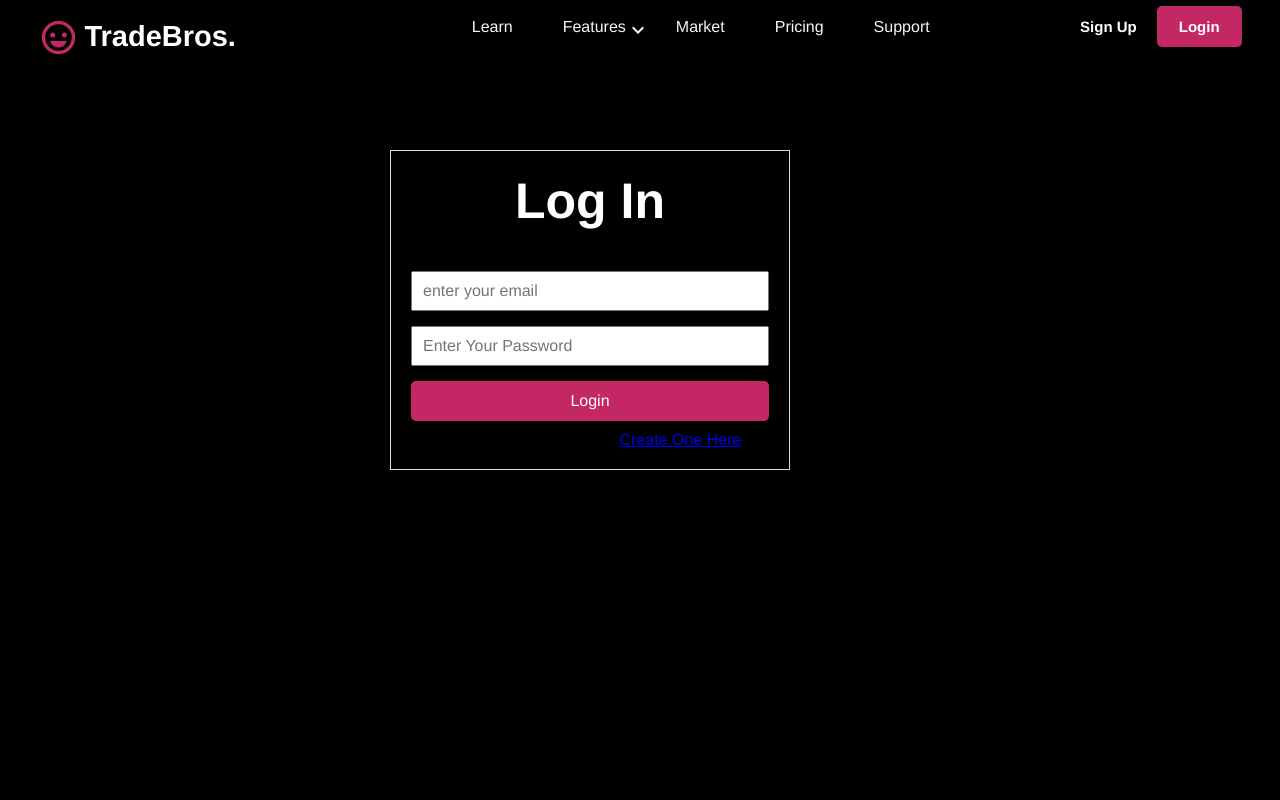
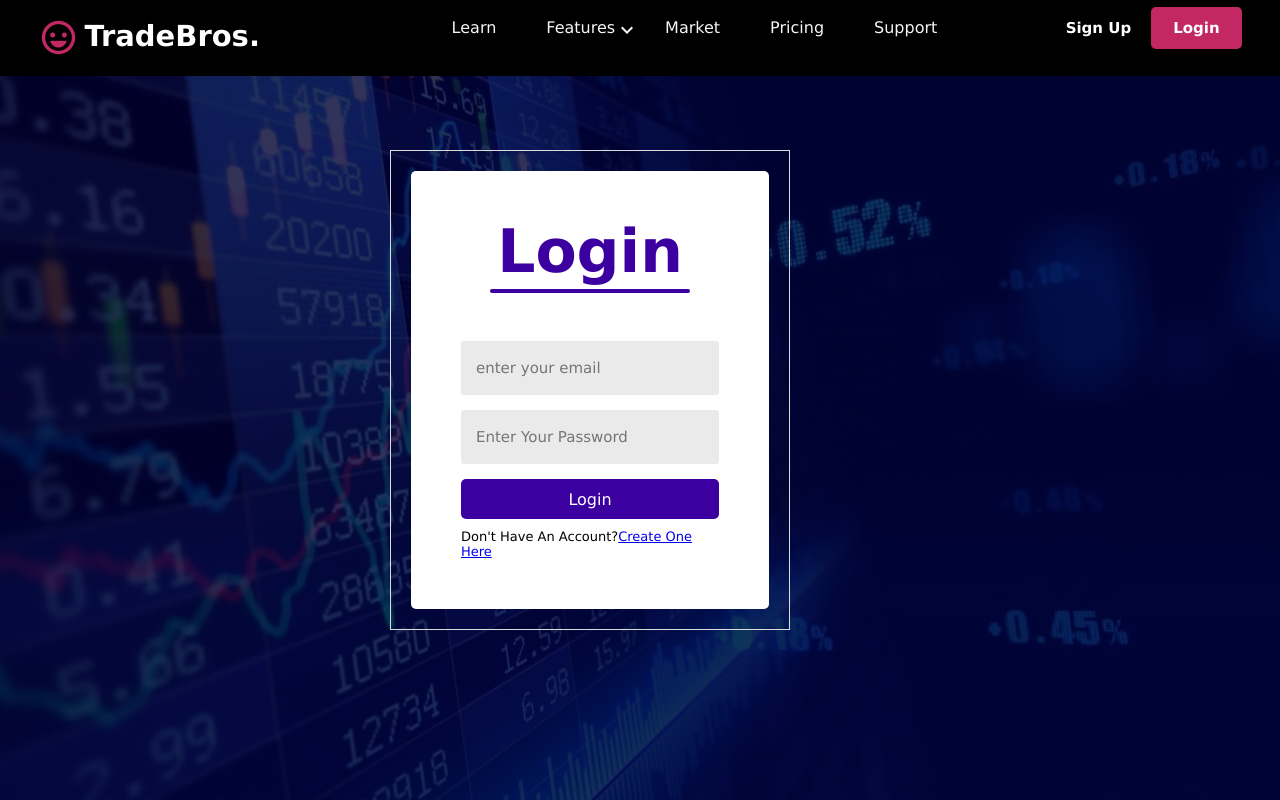
Before and after one commit to sidrk01/tradebros, a React (Create React App) app in the folder tradebros/: page /login in a window 1280 px wide. Built offline with nearby package versions, Linux system fonts and the light colour scheme; no server answers.

Commit message:
add css for login and sign up

```diff
--- a/tradebros/src/Pages/Login.css
+++ b/tradebros/src/Pages/Login.css
@@ -1,30 +1,74 @@
 *{
     margin: 0;
     padding: 0;
-    font-family: 'Poppins', sans-serif;
+    font-family:'Lucida Sans', 'Lucida Sans Regular', 'Lucida Grande', 'Lucida Sans Unicode', Geneva, Verdana, sans-serif;
     box-sizing: border-box;
 }
 
 .container {
-    width: 100%;
-    height: 100%;
+    background-image: linear-gradient(rgba(0,0,50,0.8), rgba(0,0,50,0.8)), url(login_background.png);
     background-position: center;
     background-size: cover;
     position: relative;
     justify-content: center;
     align-items: center;
-    background-color: #000;
 }
 
 .form-box{
-    width: 500px;
-    height: 455px;
+    width: 100%;
+    height: 100%;
     max-width: 450px;
-    position: absolute;
+    position: center;
     top: 50%;
     left: 50%;
     transform: translate (-50%, 50%);
-    background: #000;
+    background: black;
     padding: 50px;
-    text-align: center;
+    text-align: left;
+    background-color: white;
+    border-radius: 5px;
+    opacity: 1.0;
 }
+.form-box h1 {
+    color: #3c00a0;
+    margin-bottom: 60px;
+    position: relative;
+    font-size: 60px;
+    text-shadow: black;
+    background-color: white;
+    border-radius: 10px;
+}
+.form-box h1::after{
+    content: '';
+    width: 200px;
+    height: 4px;
+    border-radius: 3px;
+    background: #3c00a0;
+    position: absolute;
+    bottom: -12px;
+    left: 50%;
+    transform: translateX(-50%);
+}
+.form-box p{
+color: black;
+font-size: small;
+}
+
+.input-field {
+    background: #eaeaea;
+    margin: 0;
+    border-radius: 3px;
+    display: flex;
+    align-items: center;
+}
+.input-field input {
+    width: 100%;
+    background: transparent;
+    border: 0;
+    outline: 0;
+    padding: 18px 15px;
+    font-size: 15px;
+}
+.container button {
+    background-color: #3c00a0;
+}
--- a/tradebros/src/Pages/Login.js
+++ b/tradebros/src/Pages/Login.js
@@ -1,10 +1,10 @@
 import React, { useState } from "react";
 import axios from "axios";
-// import "./Login.css";
+import "./Login.css";
 import { useNavigate, Link } from "react-router-dom";
 import { sendEmailVerification, signInWithEmailAndPassword } from "firebase/auth";
 import { auth } from "../Firebase";
-import "./signUp.css"
+import "./signUp.css";
 
 
 
@@ -34,32 +34,39 @@ export default function Login() {
     }
 
     return (
+        <div className = 'container'>
         <div className='center'>
         <div className='auth'>
-          <h1>Log in</h1>
+          <div className='form-box'>
+          <h1>Login</h1>
           {error && <div className='auth__error'>{error}</div>}
           <form onSubmit={login} name='login_form'>
+            <div className='input-field'>
             <input
               type='email'
               value={email}
               required
               placeholder="Enter your email"
               onChange={e => setEmail(e.target.value)}/>
-
+            </div>
+            <div className='input-field'>
             <input
               type='password'
               value={password}
               required
               placeholder='Enter your password'
               onChange={e => setPassword(e.target.value)}/>
+              </div>
 
             <button type='submit'>Login</button>
           </form>
           <p>
-            Don't have and account?
+            Don't have an account?
             <Link to='/register'>Create one here</Link>
           </p>
+          </div>
         </div>
       </div>
+    </div>
     )
 }
--- a/tradebros/src/Pages/SignUp.js
+++ b/tradebros/src/Pages/SignUp.js
@@ -47,11 +47,14 @@ export default function SignUp() {
   };
 
   return (
+    <div className="container">
     <div className="center">
       <div className="auth">
+        <div className="form-box">
         <h1>Register</h1>
         {error && <div className="auth__error">{error}</div>}
         <form onSubmit={register} name="registration_form">
+          <div className="input-field">
           <input autoCapitalize='none'
             type="email"
             value={email}
@@ -59,7 +62,8 @@ export default function SignUp() {
             required
             onChange={(e) => setEmail(e.target.value)}
           />
-
+          </div>
+          <div className = "input-field">
           <input
             type="password"
             value={password}
@@ -67,7 +71,8 @@ export default function SignUp() {
             placeholder="Enter your password"
             onChange={(e) => setPassword(e.target.value)}
           />
-
+          </div>
+          <div className="input-field">
           <input
             type="password"
             value={confirmPassword}
@@ -75,6 +80,7 @@ export default function SignUp() {
             placeholder="Confirm password"
             onChange={(e) => setConfirmPassword(e.target.value)}
           />
+          </div>
 
           <button type="submit">Register</button>
         </form>
@@ -82,7 +88,9 @@ export default function SignUp() {
           Already have an account?
           <Link to="/login" className='login-link'>login</Link>
         </span>
+        </div>
       </div>
+    </div>
     </div>
   );
 }
--- a/tradebros/src/Pages/signUp.css
+++ b/tradebros/src/Pages/signUp.css
@@ -81,3 +81,67 @@ button:hover {
     font-size: 16px;
     padding: 0 10px;
   }
+
+  .container {
+    background-image: linear-gradient(rgba(0,0,50,0.8), rgba(0,0,50,0.8)), url(login_background.png);
+    background-position: center;
+    background-size: cover;
+    position: relative;
+    justify-content: center;
+    align-items: center;
+}
+
+.form-box{
+    width: 100%;
+    height: 100%;
+    max-width: 450px;
+    position: center;
+    top: 50%;
+    left: 50%;
+    transform: translate (-50%, 50%);
+    background: black;
+    padding: 50px;
+    text-align: left;
+    background-color: white;
+    border-radius: 5px;
+    opacity: 1.0;
+}
+.form-box h1 {
+    color: #3c00a0;
+    margin-bottom: 60px;
+    position: relative;
+    font-size: 60px;
+    text-shadow: black;
+    background-color: white;
+    border-radius: 10px;
+}
+.form-box h1::after{
+    content: '';
+    width: 200px;
+    height: 4px;
+    border-radius: 3px;
+    background: #3c00a0;
+    position: absolute;
+    bottom: -12px;
+    left: 50%;
+    transform: translateX(-50%);
+}
+
+.input-field {
+    background: #eaeaea;
+    margin: 0;
+    border-radius: 3px;
+    display: flex;
+    align-items: center;
+}
+.input-field input {
+    width: 100%;
+    background: transparent;
+    border: 0;
+    outline: 0;
+    padding: 18px 15px;
+    font-size: 15px;
+}
+.container button {
+    background-color: #3c00a0;
+}
```
Also changed, not shown: tradebros/src/Pages/login_background.png (added), 1 other file (tests, documents, lock files or other folders).
